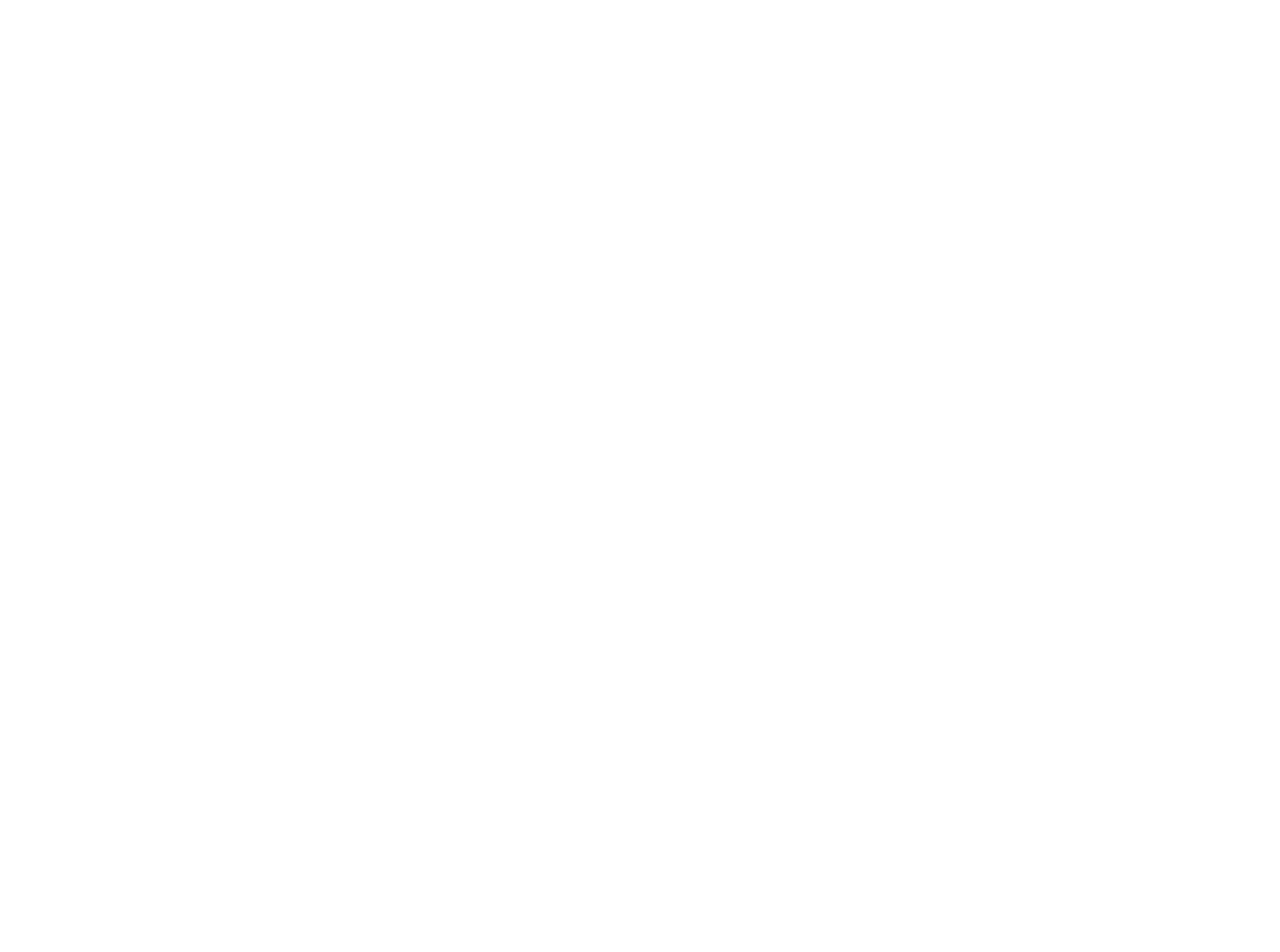
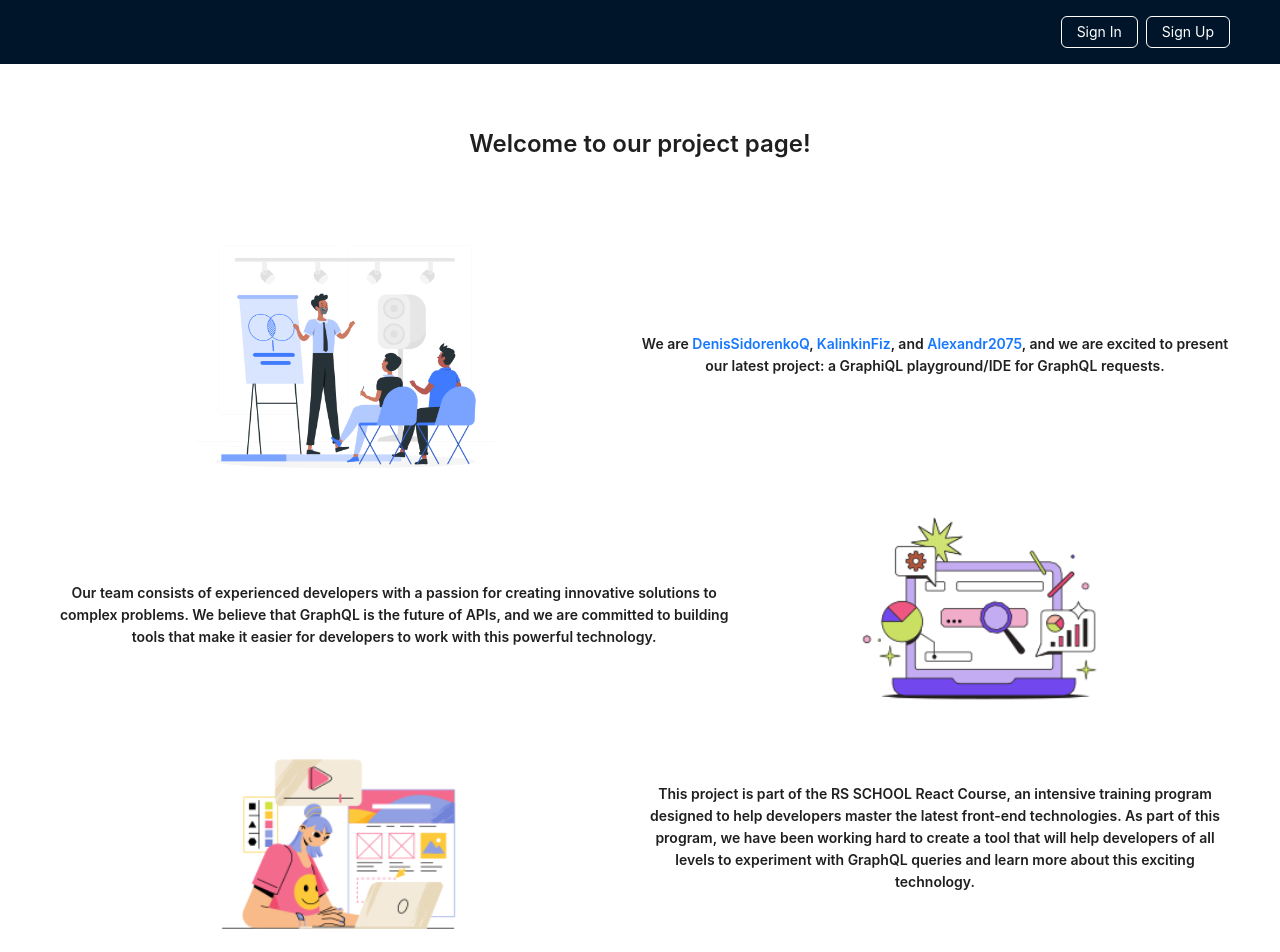
Before and after one commit to DenisSidorenkoQ/rsschool-graphiql-app, a React (Vite) app: page / in a window 1280 px wide. Before the commit this address had no page. Shown: the top 952 px of the page. Before the commit the page ends 800 px from the top, so only its background shows below. Built offline with nearby package versions, Linux system fonts and the light colour scheme; the HTML template or start-up script is replaced by a standard one.

Commit message:
feat: add redirect by button

```diff
--- a/index.html
+++ b/index.html
@@ -2,6 +2,7 @@
 <html lang="en">
   <head>
     <meta charset="UTF-8" />
+    <link rel="icon" href="src/assets/favicon.png" />
     <meta name="viewport" content="width=device-width, initial-scale=1.0" />
     <title>GraphiQL</title>
   </head>
--- a/src/App.css
+++ b/src/App.css
@@ -0,0 +1,11 @@
+html,
+body {
+    height: 100%;
+    margin: 0;
+}
+#root {
+    height: 100%;
+}
+.App {
+    height: 100%;
+}
--- a/src/App.tsx
+++ b/src/App.tsx
@@ -1,11 +1,17 @@
+import React from 'react';
 import { Route, Routes } from 'react-router-dom';
 import { Main } from './pages/Main';
+import { Welcome } from './pages/Welcome/Welcome';
+import { Sign } from './pages/Sign';
+import './App.css';
 
 const App = () => {
   return (
     <div className="App">
       <Routes>
+        <Route path={'/'} element={<Welcome />} />
         <Route path={'/main'} element={<Main />} />
+        <Route path={'/sign'} element={<Sign />} />
       </Routes>
     </div>
   );
--- a/src/pages/Main.tsx
+++ b/src/pages/Main.tsx
@@ -1,3 +1,5 @@
+import React from "react";
+
 export const Main = () => {
   return (
     <>
--- /dev/null
+++ b/src/pages/Sign.tsx
@@ -0,0 +1,5 @@
+import React from 'react';
+
+export function Sign() {
+  return <div>sign</div>;
+}
--- a/src/pages/Welcome/Welcome.tsx
+++ b/src/pages/Welcome/Welcome.tsx
@@ -1,38 +1,143 @@
+import { Col, Image, Layout, Row, Button, theme, Space } from 'antd';
+import Paragraph from 'antd/es/typography/Paragraph';
+import Title from 'antd/es/typography/Title';
 import React from 'react';
-import { Breadcrumb, Layout, Menu, theme } from 'antd';
+import seminar from '../../assets/Seminar-rafiki.png';
+import landing from '../../assets/landing.png';
+import optimization from '../../assets/optimization.png';
+import workflow from '../../assets/workflow.png';
+import { useNavigate } from 'react-router-dom';
 
 const { Header, Content, Footer } = Layout;
 
-const App: React.FC = () => {
+export const Welcome: React.FC = () => {
+  const tokenAuth = localStorage.getItem('token');
+  const navigate = useNavigate();
+
   const {
     token: { colorBgContainer },
   } = theme.useToken();
 
   return (
     <Layout className="layout">
-            <Header>
-                <div className="logo" />
-                <Menu
-                    theme="dark"
-                    mode="horizontal"
-                    defaultSelectedKeys={['2']}
-                    items={new Array(15).fill(null).map((_, index) => {
-                        const key = index + 1;
-                        return {
-                            key,
-                            label: `nav ${key}`,
-                        };
-                    })}
-                />
+      <Header
+        style={{
+          display: 'flex',
+          justifyContent: 'end',
+          alignItems: 'center',
+          columnGap: '8px',
+        }}
+      >
+        {tokenAuth ? (
+          <Button
+            ghost
+            onClick={() => {
+              navigate('/main');
+            }}
+          >
+            Go to Main Page
+          </Button>
+        ) : (
+          <Space>
+            <Button
+              ghost
+              onClick={() => {
+                navigate('/sign');
+              }}
+            >
+              Sign In
+            </Button>
+            <Button
+              ghost
+              onClick={() => {
+                navigate('/sign');
+              }}
+            >
+              Sign Up
+            </Button>
+          </Space>
+        )}
       </Header>
-            <Content style={{ padding: '0 50px' }}>
-                <div className="site-layout-content" style={{ background: colorBgContainer }}>
-                    Content
-                </div>
+      <Content
+        style={{
+          padding: '0 50px',
+          background: colorBgContainer,
+        }}
+      >
+        <Title level={3} style={{ textAlign: 'center', padding: '40px' }}>
+          Welcome to our project page!
+        </Title>
+
+        <Row justify="space-around" align="middle">
+          <Col style={{ textAlign: 'center' }} xs={24} sm={24} md={12} lg={12}>
+            <Image width={300} src={seminar} preview={false} />
+          </Col>
+          <Col xs={24} sm={24} md={12} lg={12}>
+            <Paragraph strong style={{ textAlign: 'center' }}>
+              We are{' '}
+              <a href="https://github.com/DenisSidorenkoQ" target="_blank" rel="noreferrer">
+                DenisSidorenkoQ
+              </a>
+              ,{' '}
+              <a href="https://github.com/kalinkinfiz" target="_blank" rel="noreferrer">
+                KalinkinFiz
+              </a>
+              , and{' '}
+              <a href="https://github.com/alexandr2075" target="_blank" rel="noreferrer">
+                Alexandr2075
+              </a>
+              , and we are excited to present our latest project: a GraphiQL playground/IDE for
+              GraphQL requests.
+            </Paragraph>
+          </Col>
+        </Row>
+
+        <Row justify="space-around" align={'middle'}>
+          <Col xs={24} sm={24} md={12} lg={14}>
+            <Paragraph strong style={{ textAlign: 'center' }}>
+              Our team consists of experienced developers with a passion for creating innovative
+              solutions to complex problems. We believe that GraphQL is the future of APIs, and we
+              are committed to building tools that make it easier for developers to work with this
+              powerful technology.
+            </Paragraph>
+          </Col>
+          <Col style={{ textAlign: 'center' }} xs={24} sm={24} md={12} lg={10}>
+            <Image width={300} src={optimization} preview={false} />
+          </Col>
+        </Row>
+
+        <Row justify="space-around" align="middle">
+          <Col style={{ textAlign: 'center' }} xs={24} sm={24} md={12} lg={12}>
+            <Image width={300} src={landing} preview={false} />
+          </Col>
+          <Col xs={24} sm={24} md={12} lg={12}>
+            <Paragraph strong style={{ textAlign: 'center' }}>
+              This project is part of the RS SCHOOL React Course, an intensive training program
+              designed to help developers master the latest front-end technologies. As part of this
+              program, we have been working hard to create a tool that will help developers of all
+              levels to experiment with GraphQL queries and learn more about this exciting
+              technology.
+            </Paragraph>
+          </Col>
+        </Row>
+
+        <Row justify="space-around" align={'middle'}>
+          <Col xs={24} sm={24} md={12} lg={14}>
+            <Paragraph strong style={{ textAlign: 'center' }}>
+              Whether you are an experienced GraphQL developer or just getting started with this
+              powerful tool, we believe that our GraphiQL playground/IDE will be a valuable addition
+              to your toolkit. So take a look around, try out some queries, and let us know what you
+              think!
+            </Paragraph>
+          </Col>
+          <Col style={{ textAlign: 'center' }} xs={24} sm={24} md={12} lg={10}>
+            <Image width={300} src={workflow} preview={false} />
+          </Col>
+        </Row>
       </Content>
-            <Footer style={{ textAlign: 'center' }}>Ant Design ©2023 Created by Ant UED</Footer>
+      <Footer style={{ textAlign: 'center' }}>
+        <div className="site-layout-footer">Footer</div>
+      </Footer>
     </Layout>
   );
 };
-
-export default App;
--- a/tsconfig.json
+++ b/tsconfig.json
@@ -13,7 +13,7 @@
     "strict": true,
     "skipLibCheck": true,
     "baseUrl": "./src",
-    "resolveJsonModule": true
+    "resolveJsonModule": true,
   },
   "include": ["./src/**/*", "styled.d.ts", "@testing-library/jest-dom"]
 }
```
Also changed, not shown: package.json (+7 -7 lines), src/pages/Welcome/Welcome.css (deleted), 2 other files (tests, documents, lock files or other folders). Lines whose indentation alone changed are shown as unchanged.
